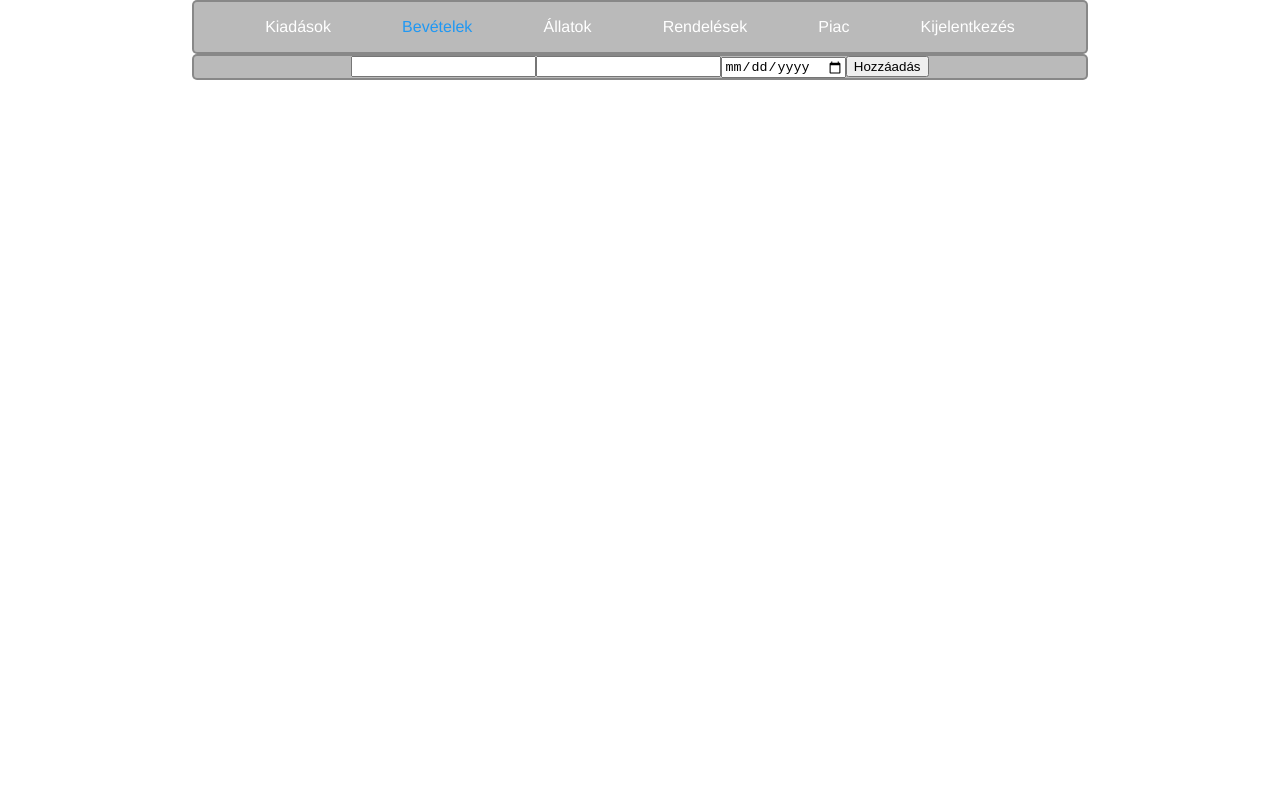
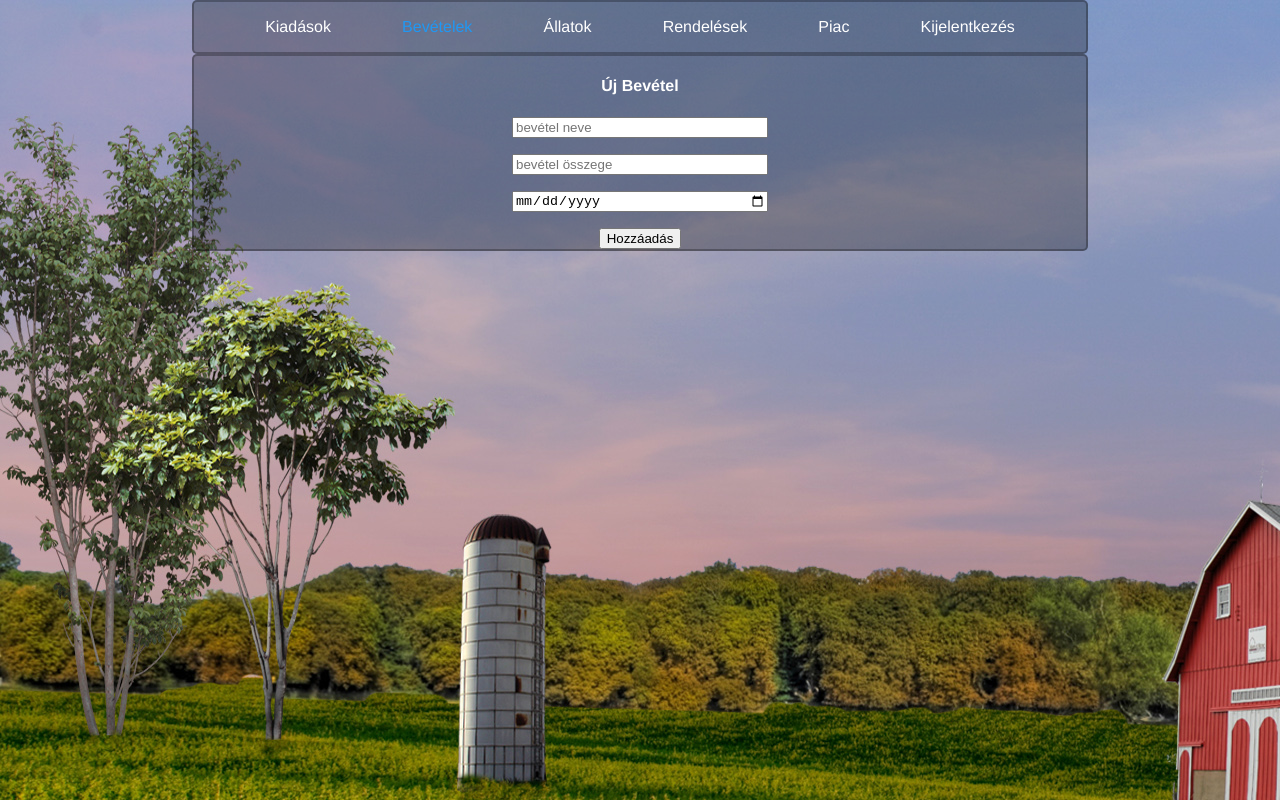
Before and after one commit to maryn1421/boerderij-frontend, a React (Create React App) app in the folder frontend/: page /farm/incomes in a window 1280 px wide. Built offline with nearby package versions, Linux system fonts and the light colour scheme.

Commit message:
added incomelister component

```diff
--- a/frontend/src/pages/farmPage/farmPageIncome/FarmIncomePage.js
+++ b/frontend/src/pages/farmPage/farmPageIncome/FarmIncomePage.js
@@ -3,6 +3,8 @@ import FarmMenu from "../FarmMenu";
 import Income from "./Incomes";
 
 const FarmIncomePage = () => {
+    document.body.style.backgroundImage = "url('/images/farm-image.jpg')";
+
     return <div className="farmPage__main">
         <FarmMenu/>
         <Income/>
--- a/frontend/src/pages/farmPage/farmPageIncome/Incomes.js
+++ b/frontend/src/pages/farmPage/farmPageIncome/Incomes.js
@@ -2,12 +2,19 @@ import React from "react";
 import './income.css'
 
 const Income = () => {
+
+
+    const submitNewIncome = e => {
+        e.preventDefault()
+
+    }
     return <div className="income__Main">
             <div className="income__newIncome">
-                <form >
-                    <input type="text"/>
-                    <input type="text"/>
-                    <input type="date"/>
+                <h4>Új Bevétel</h4>
+                <form onSubmit={submitNewIncome}>
+                    <input placeholder={"bevétel neve"} type="text"/> <br/>
+                    <input placeholder={"bevétel összege"} type="text"/> <br/>
+                    <input type="date"/> <br/>
                     <button type={"submit"}>Hozzáadás</button>
                 </form>
             </div>
--- a/frontend/src/pages/farmPage/farmPageIncome/income.css
+++ b/frontend/src/pages/farmPage/farmPageIncome/income.css
@@ -7,3 +7,12 @@
     border-radius: 5px;
     background-color: rgba(0, 0, 0, 0.27);
 }
+
+.income__newIncome {
+    display: grid;
+}
+
+.income__newIncome input {
+    width: 20vw;
+    margin-bottom: 2vh;
+}
```
Also changed, not shown: frontend/src/pages/farmPage/farmPageIncome/IncomeLister.js (added, +11 -0 lines).
